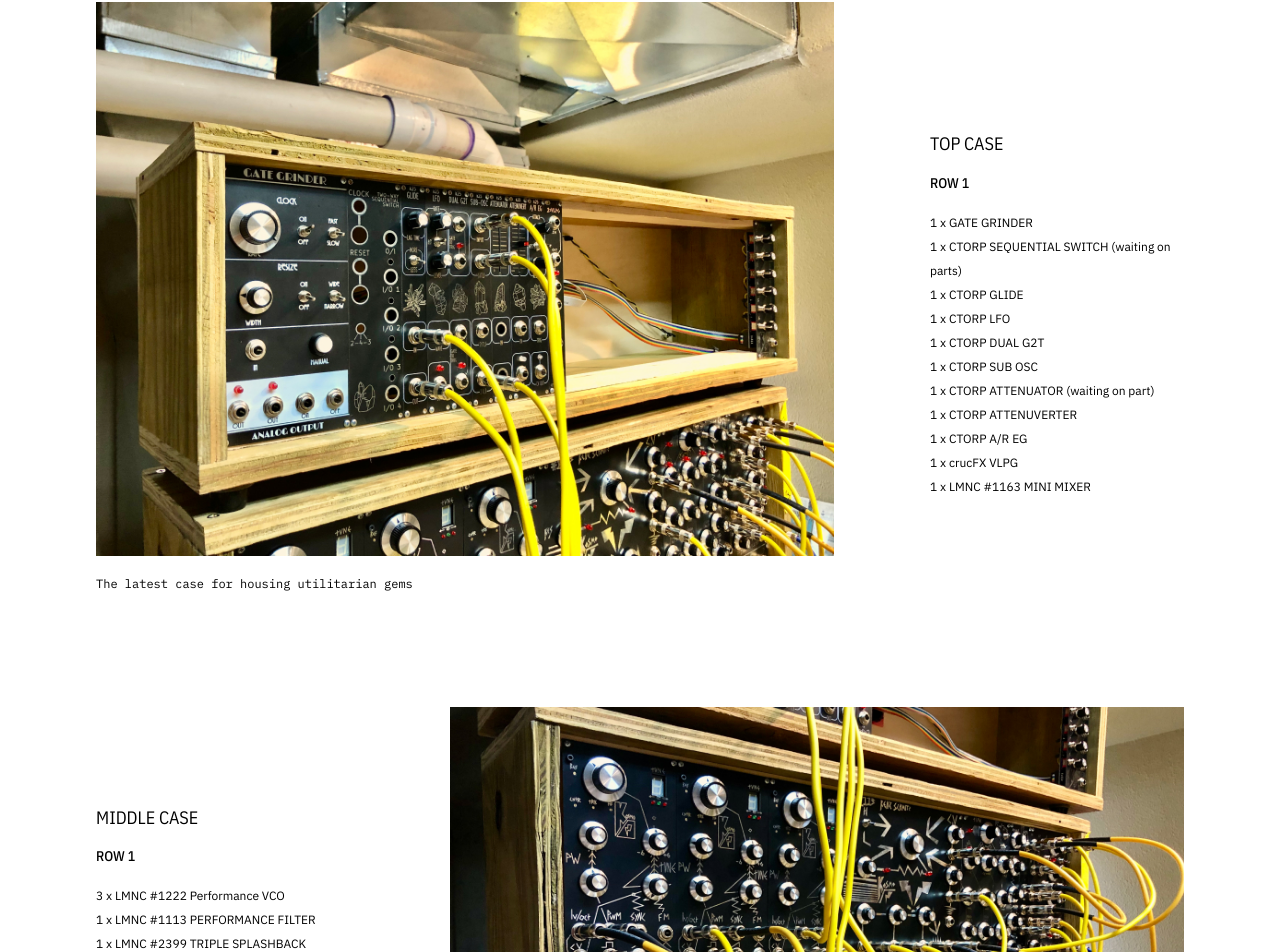
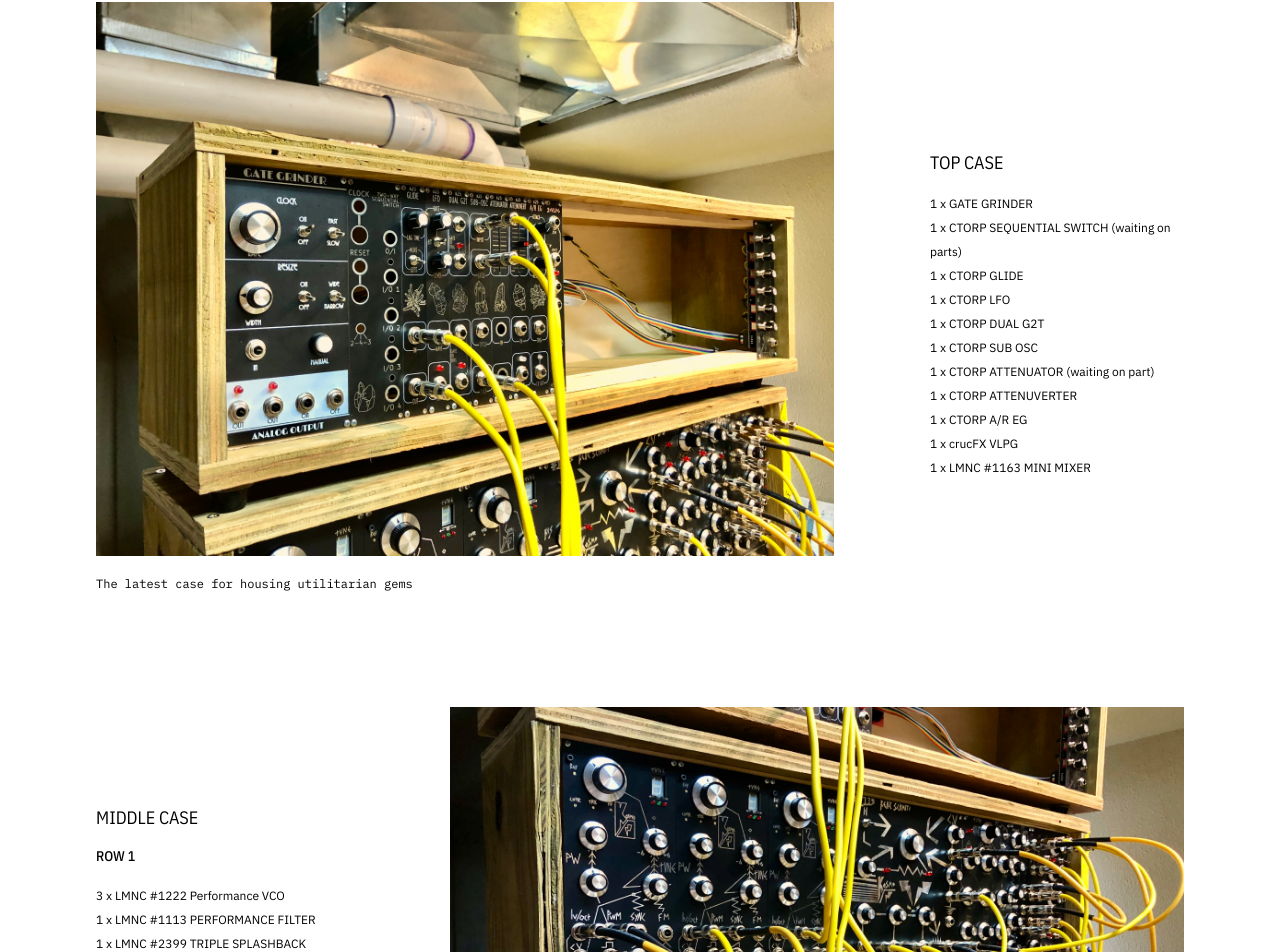
Before and after one commit to MichaelArestad/portfolio, a Next.js app: page /projects/kosmo in a window 1280 px wide. Shown: the part 3057-4009 px from the top of the page. Built offline with nearby package versions, Linux system fonts and the light colour scheme.

Commit message:
minor change

```diff
--- a/pages/projects/kosmo.js
+++ b/pages/projects/kosmo.js
@@ -90,8 +90,6 @@ export default function Home() {
 						</FlexItem>
 						<FlexItem width="s">
 							<Heading>Top case</Heading>
-
-							<Heading level="4">ROW 1</Heading>
 							<List minimal condensed>
 								<li>
 									1 x{" "}
```
